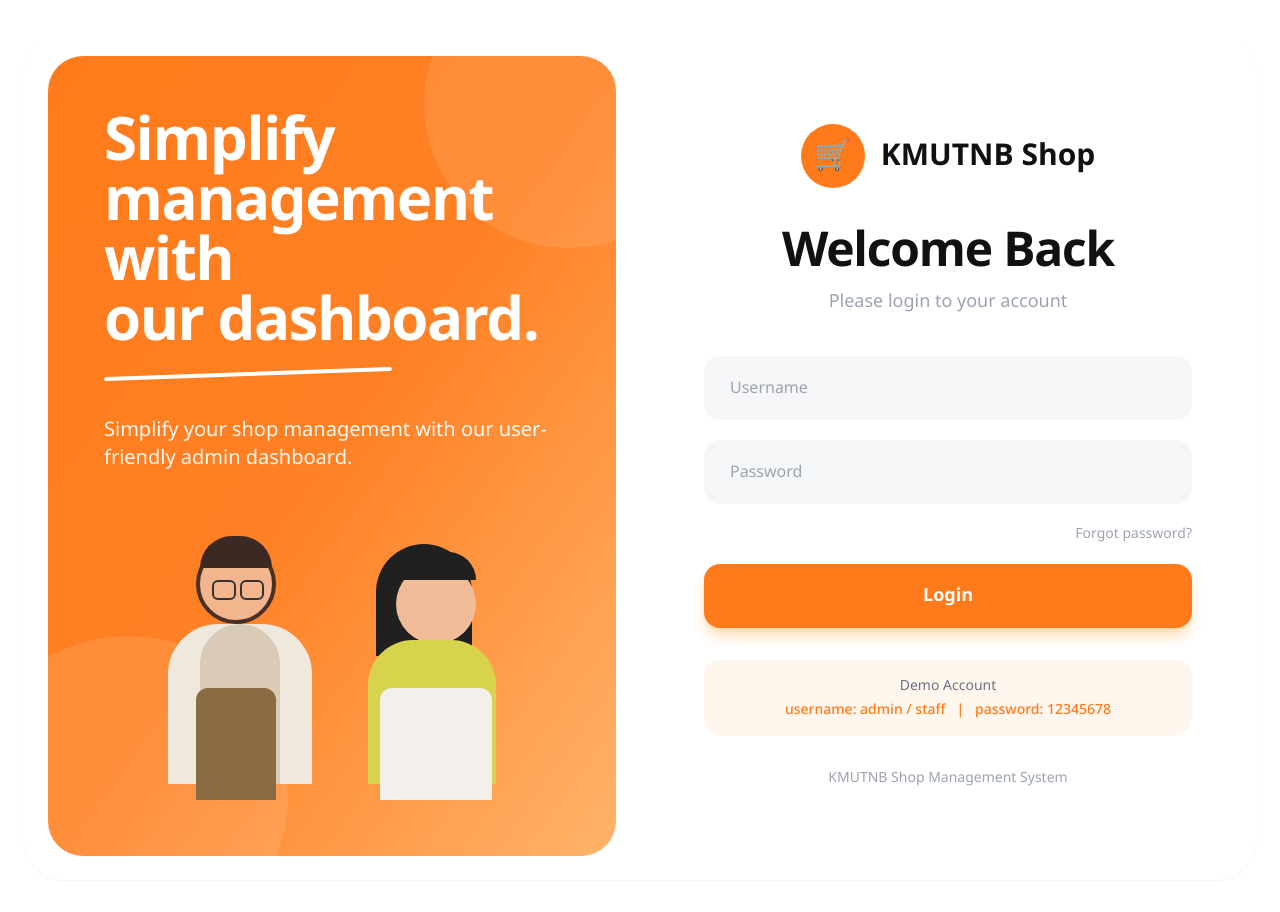
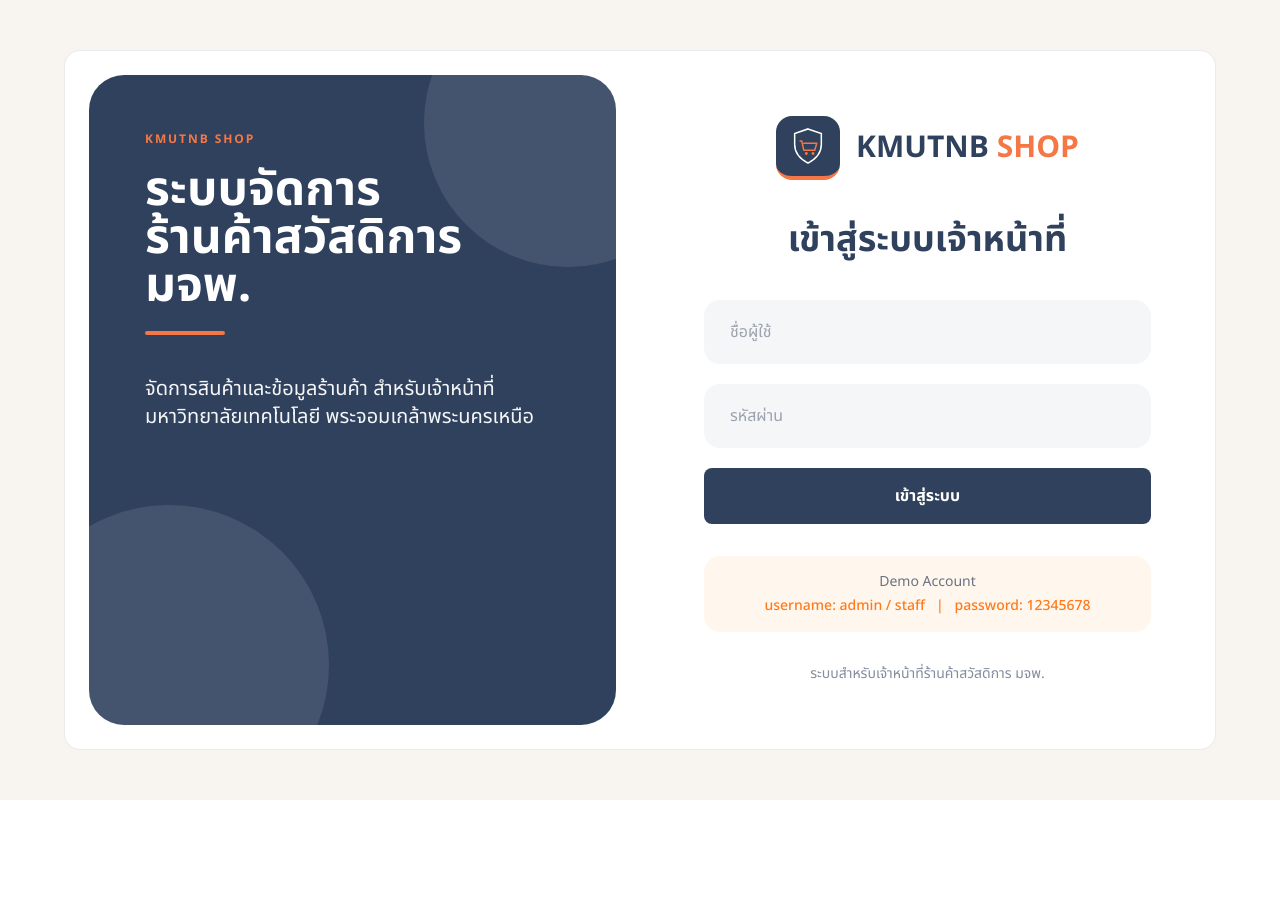
Before and after one commit to cs6636135/Kmutnb_Shop_, a Django app: page /manage/login/ in a window 1280 px wide. After the commit the page ends 800 px from the top, so only its background shows below. Run offline with Django 5.2, Linux system fonts and the light colour scheme; some libraries are stand-ins or nearby versions.

Commit message:
update ui login

```diff
--- a/templates/manage/login.html
+++ b/templates/manage/login.html
@@ -1,15 +1,17 @@
 {% extends "base_manage.html" %}
+
+{% block title %}เข้าสู่ระบบเจ้าหน้าที่ | KMUTNB Shop{% endblock %}
 
 {% block content %}
 
-<div class="min-h-screen bg-white flex items-center justify-center px-6 py-8">
+<main class="min-h-screen bg-[#F8F5F0] flex items-center justify-center px-4 py-8 sm:px-6">
 
-    <div class="w-full max-w-7xl
-                min-h-[720px]
+    <div class="w-full max-w-6xl
+                min-h-[640px] lg:min-h-[700px]
                 bg-white
-                rounded-[40px]
+                rounded-2xl
+                border border-[#30415D]/10
                 overflow-hidden
-                shadow-sm
                 grid grid-cols-1 lg:grid-cols-2">
 
 
@@ -22,10 +24,7 @@
                     m-6
                     rounded-[35px]
                     overflow-hidden
-                    bg-gradient-to-br
-                    from-[#ff7a1a]
-                    via-[#ff8125]
-                    to-[#ffb36b]
+                    bg-[#30415D]
                     text-white
                     p-14
                     flex-col
@@ -54,26 +53,24 @@
             <!-- Text -->
             <div class="relative z-10">
 
-                <h1 class="text-5xl
-                           xl:text-6xl
+                <p class="mb-5 text-xs font-bold uppercase tracking-[0.16em] text-[#F47745]">
+                    KMUTNB Shop
+                </p>
+
+                <h1 class="text-4xl
+                           xl:text-5xl
                            font-bold
-                           leading-tight
-                           tracking-tight">
+                           leading-tight">
 
-                    Simplify<br>
-                    management with<br>
-                    our dashboard.
+                    ระบบจัดการ<br>
+                    ร้านค้าสวัสดิการ<br>
+                    มจพ.
 
                 </h1>
 
 
                 <!-- Underline -->
-                <div class="w-72
-                            h-1
-                            bg-white
-                            rounded-full
-                            mt-5
-                            rotate-[-2deg]">
+                <div class="w-20 h-1 bg-[#F47745] rounded-full mt-5">
                 </div>
 
 
@@ -84,9 +81,9 @@
                           max-w-lg
                           text-white/95">
 
-                    Simplify your shop management
-                    with our user-friendly
-                    admin dashboard.
+                    จัดการสินค้าและข้อมูลร้านค้า
+                    สำหรับเจ้าหน้าที่มหาวิทยาลัยเทคโนโลยี
+                    พระจอมเกล้าพระนครเหนือ
 
                 </p>
 
@@ -94,12 +91,7 @@
 
 
             <!-- Illustration -->
-            <div class="relative z-10
-                        flex
-                        justify-center
-                        items-end
-                        h-72
-                        mt-10">
+            <div class="hidden">
 
                 <!-- Person 1 -->
                 <div class="relative
@@ -278,24 +270,26 @@
 
                     <div class="w-16
                                 h-16
-                                rounded-full
-                                bg-[#ff7a1a]
+                                rounded-2xl
+                                bg-[#30415D]
+                                border-b-4 border-[#F47745]
                                 flex
                                 items-center
                                 justify-center">
-
-                        <span class="text-3xl">
-                            🛒
-                        </span>
-
+                        <svg viewBox="0 0 48 48" class="h-10 w-10" fill="none" aria-hidden="true">
+                            <path d="M24 3.5 40 9v13.2c0 10.2-6.7 17.4-16 22.3C14.7 39.6 8 32.4 8 22.2V9l16-5.5Z" stroke="white" stroke-width="1.8" />
+                            <path d="M14.5 18h2l2.4 11h13.2l2.4-8.2H19" stroke="#F47745" stroke-width="1.8" stroke-linecap="round" stroke-linejoin="round" />
+                            <circle cx="22" cy="33" r="1.7" fill="#F47745" />
+                            <circle cx="30" cy="33" r="1.7" fill="#F47745" />
+                        </svg>
                     </div>
 
 
                     <span class="text-3xl
                                  font-bold
-                                 text-[#111]">
+                                 text-[#30415D]">
 
-                        KMUTNB Shop
+                        KMUTNB <span class="text-[#F47745]">SHOP</span>
 
                     </span>
 
@@ -306,26 +300,23 @@
                 <!-- Heading -->
                 <div class="text-center mb-10">
 
-                    <h2 class="text-4xl
-                               sm:text-5xl
+                          <h2 class="text-3xl
+                               sm:text-4xl
                                font-bold
-                               text-[#111]
-                               tracking-tight">
+                               text-[#30415D]">
 
-                        Welcome Back
+                           เข้าสู่ระบบเจ้าหน้าที่
 
                     </h2>
 
 
-                    <p class="mt-3
-                              text-gray-400
-                              text-lg">
+                </div>
 
-                        Please login to your account
-
+                {% if error %}
+                    <p role="alert" class="mb-5 rounded-lg border border-red-200 bg-red-50 px-4 py-3 text-sm text-red-700">
+                        {{ error }}
                     </p>
-
-                </div>
+                {% endif %}
 
 
 
@@ -345,7 +336,7 @@
                             for="id_username"
                             class="sr-only">
 
-                            Username
+                            ชื่อผู้ใช้
 
                         </label>
 
@@ -353,7 +344,8 @@
                             type="text"
                             name="username"
                             id="id_username"
-                            placeholder="Username"
+                            placeholder="ชื่อผู้ใช้"
+                            autocomplete="username"
                             required
                             class="w-full
                                    h-16
@@ -367,9 +359,9 @@
                                    outline-none
                                    transition
                                    focus:bg-white
-                                   focus:border-[#ff7a1a]
+                                   focus:border-[#F47745]
                                    focus:ring-4
-                                   focus:ring-[#ff7a1a]/10"
+                                   focus:ring-[#F47745]/10"
                         >
 
                     </div>
@@ -383,7 +375,7 @@
                             for="id_password"
                             class="sr-only">
 
-                            Password
+                            รหัสผ่าน
 
                         </label>
 
@@ -391,7 +383,8 @@
                             type="password"
                             name="password"
                             id="id_password"
-                            placeholder="Password"
+                            placeholder="รหัสผ่าน"
+                            autocomplete="current-password"
                             required
                             class="w-full
                                    h-16
@@ -405,27 +398,10 @@
                                    outline-none
                                    transition
                                    focus:bg-white
-                                   focus:border-[#ff7a1a]
+                                   focus:border-[#F47745]
                                    focus:ring-4
-                                   focus:ring-[#ff7a1a]/10"
+                                   focus:ring-[#F47745]/10"
                         >
-
-                    </div>
-
-
-
-                    <!-- Forgot Password -->
-                    <div class="flex justify-end">
-
-                        <a href="#"
-                           class="text-sm
-                                  text-gray-400
-                                  hover:text-[#ff7a1a]
-                                  transition">
-
-                            Forgot password?
-
-                        </a>
 
                     </div>
 
@@ -435,18 +411,16 @@
                     <button
                         type="submit"
                         class="w-full
-                               h-16
-                               rounded-2xl
-                               bg-[#ff7a1a]
-                               hover:bg-[#ed6b0d]
+                               h-14
+                               rounded-lg
+                               bg-[#30415D]
+                               hover:bg-[#25344B]
                                text-white
                                font-bold
-                               text-lg
-                               transition
-                               shadow-lg
-                               shadow-orange-200">
+                               text-base
+                               transition">
 
-                        Login
+                        เข้าสู่ระบบ
 
                     </button>
 
@@ -483,9 +457,9 @@
                 <!-- Bottom -->
                 <div class="text-center mt-8">
 
-                    <p class="text-gray-400 text-sm">
+                    <p class="text-[#30415D]/60 text-sm">
 
-                        KMUTNB Shop Management System
+                        ระบบสำหรับเจ้าหน้าที่ร้านค้าสวัสดิการ มจพ.
 
                     </p>
 
@@ -497,6 +471,6 @@
 
     </div>
 
-</div>
+</main>
 
 {% endblock %}
```
Also changed, not shown: templates/base.html (+9 -5 lines).
